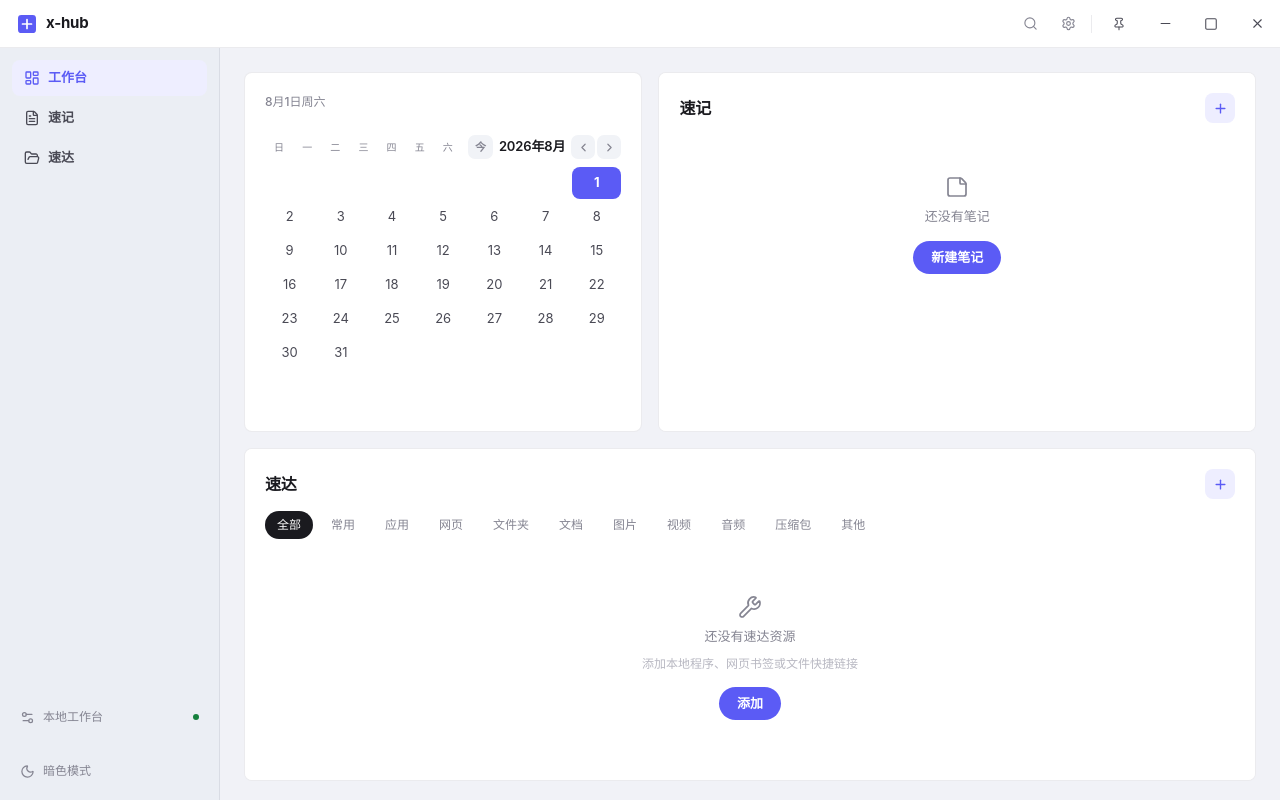
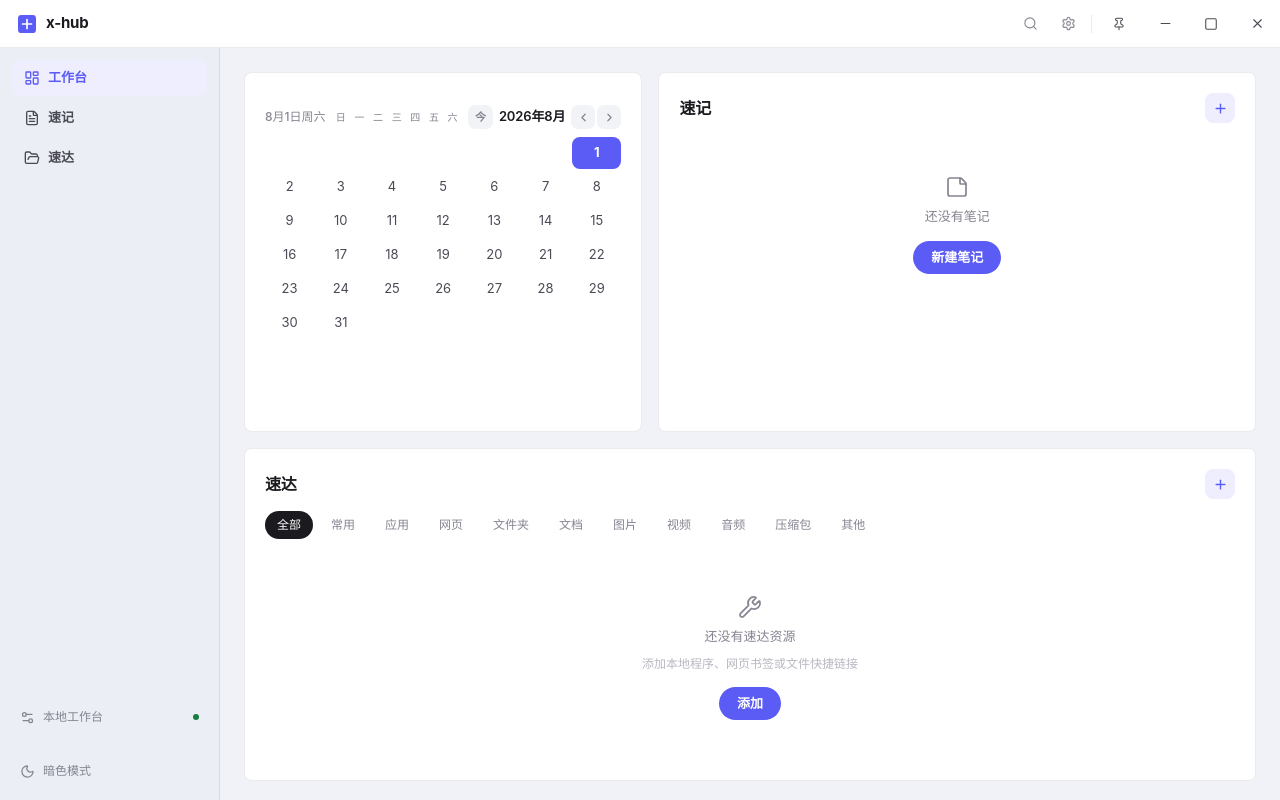
Before and after one commit to dckxx/x-hub, a Vue app: page / in a window 1280 px wide. Built offline with nearby package versions, Linux system fonts and the light colour scheme.

Commit message:
fix: 日历日期(8月6日周四)与星期、今、年月放同一行

```diff
--- a/src/components/CalendarCard.vue
+++ b/src/components/CalendarCard.vue
@@ -5,6 +5,12 @@ import { ChevronLeft, ChevronRight } from 'lucide-vue-next'
 const today = new Date()
 const viewYear = ref(today.getFullYear())
 const viewMonth = ref(today.getMonth()) // 0-based
+
+const todayDate = today.toLocaleDateString('zh-CN', {
+  month: 'long',
+  day: 'numeric',
+  weekday: 'short',
+})
 
 const weekLabels = ['日', '一', '二', '三', '四', '五', '六']
 
@@ -45,6 +51,7 @@ function goToday() {
 <template>
   <section class="card calendar" aria-label="日历">
     <header class="cal-header">
+      <span class="cal-date">{{ todayDate }}</span>
       <div class="cal-week" aria-hidden="true">
         <span v-for="w in weekLabels" :key="w" class="cal-week-label">{{ w }}</span>
       </div>
@@ -98,6 +105,12 @@ function goToday() {
   letter-spacing: -0.01em;
   white-space: nowrap;
   margin: 0;
+}
+.cal-date {
+  font-size: 12px;
+  font-weight: 500;
+  color: var(--text-3);
+  white-space: nowrap;
 }
 .cal-nav {
   display: flex;
--- a/src/index/index.vue
+++ b/src/index/index.vue
@@ -175,9 +175,6 @@ onUnmounted(() => window.removeEventListener('keydown', onSearchKeydown))
       <main class="workspace" aria-label="主工作区">
         <div class="workspace-grid">
           <section ref="todayRef" class="workspace-panel today-panel" tabindex="-1" aria-label="日历">
-            <header class="workspace-panel-header">
-              <span class="workspace-date">{{ new Date().toLocaleDateString('zh-CN', { month: 'long', day: 'numeric', weekday: 'short' }) }}</span>
-            </header>
             <CalendarCard />
           </section>
 
@@ -325,22 +322,6 @@ onUnmounted(() => window.removeEventListener('keydown', onSearchKeydown))
 }
 .workspace-panel:focus-visible { box-shadow: var(--shadow-focus); }
 .today-panel { padding: var(--space-5); }
-.workspace-panel-header {
-  display: flex;
-  align-items: center;
-  justify-content: flex-start;
-  margin-bottom: var(--space-3);
-}
-.workspace-kicker {
-  color: var(--brand-500);
-  font-size: 12px;
-  font-weight: 700;
-}
-.workspace-date {
-  color: var(--text-3);
-  font-size: 12px;
-  font-weight: 500;
-}
 .today-panel :deep(.calendar) {
   padding: var(--space-3) 0 0;
   border: 0;
```
